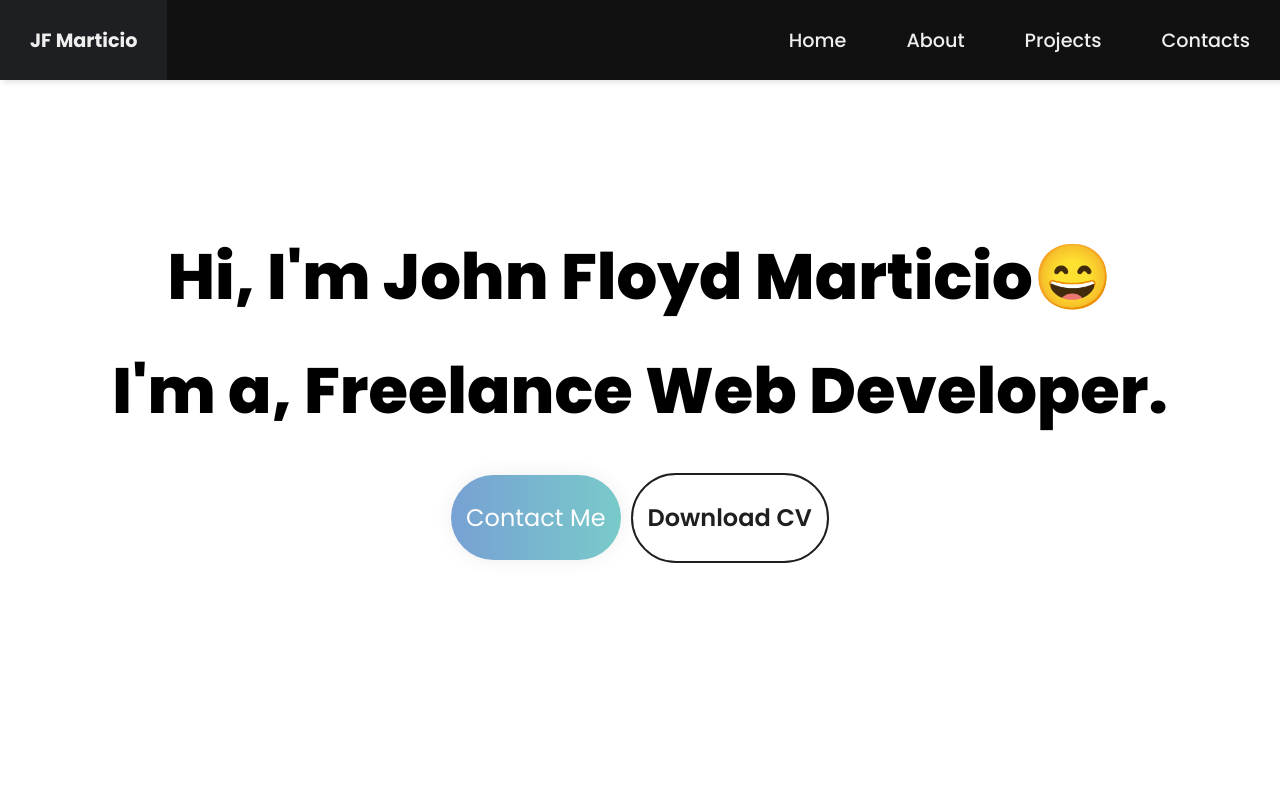
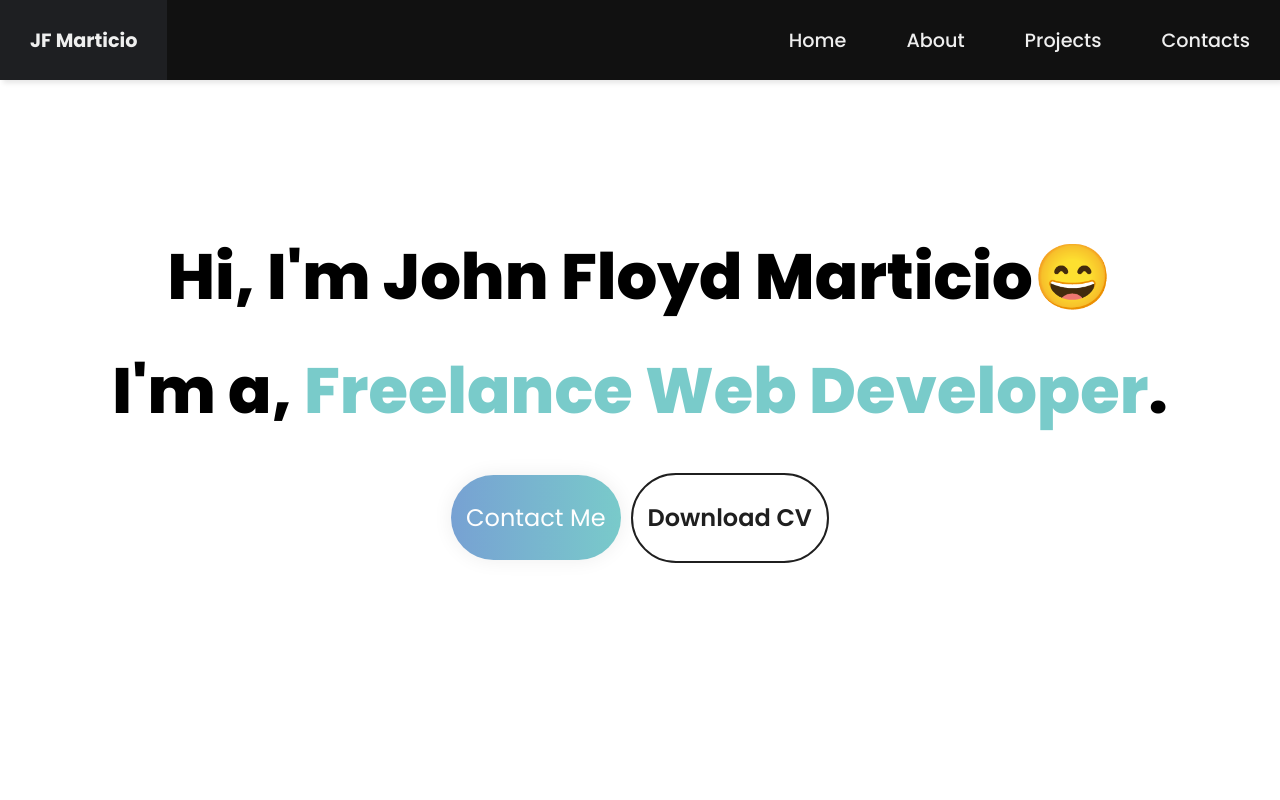
Before and after one commit to Blitzz21/Portfolio-Website-Blitz, a React (Vite) app: page / in a window 1280 px wide. Shown: the top 800 px of the page. Built offline with nearby package versions, Linux system fonts and the light colour scheme.

Commit message:
change color of span tag in greetings section

```diff
--- a/src/components/Greetings/greetings.css
+++ b/src/components/Greetings/greetings.css
@@ -37,6 +37,10 @@
 
     font-size: 4rem;
     font-weight: 800;
+}
+
+.p-container span {
+    color: #79CBCA;
 }
 
 .buttons-container {
```
